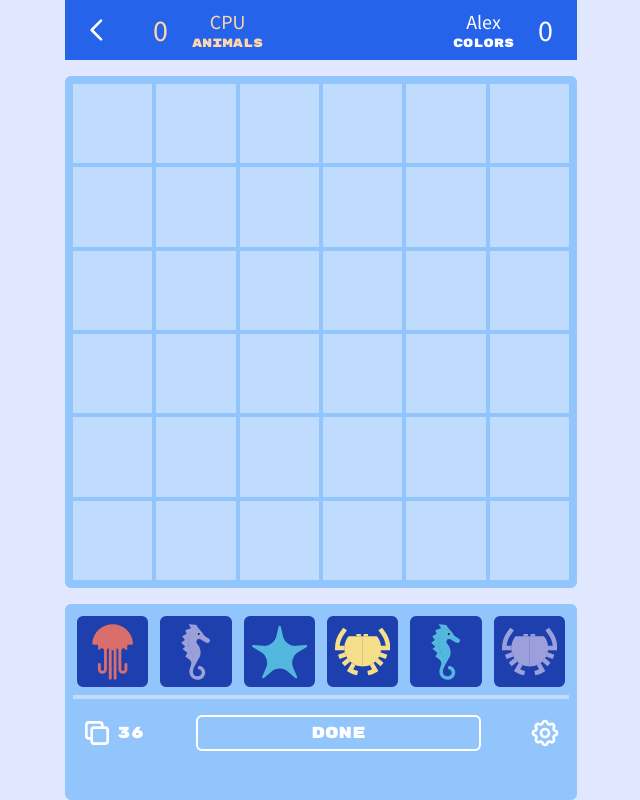
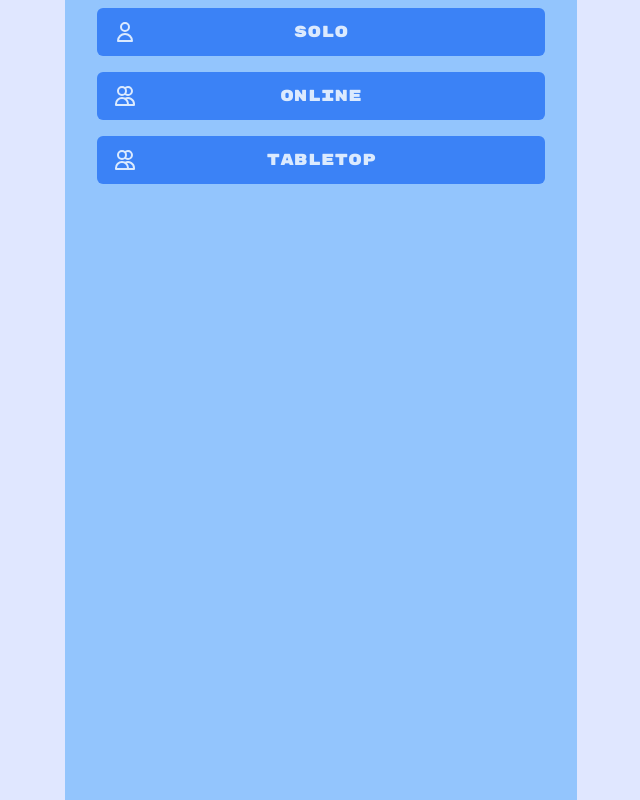
Before and after one commit to aventide/get-schooled, a React (Create React App) app: page / in a window 1280 px wide. Shown: the whole page, without its empty margins (319-959 px from the left). Built offline with nearby package versions, Linux system fonts and the light colour scheme.

Commit message:
WIP - Main Menu

```diff
--- a/src/App.js
+++ b/src/App.js
@@ -1,5 +1,58 @@
+import { useState } from 'react';
 import GameBoard from "./containers/GameBoard";
 
-export default function App(){
-    return <GameBoard />
+const NONE_SELECTED = 'none_selected';
+const MAIN_MENU = 'main_menu';
+const SOLO = 'solo';
+const ONLINE = 'online';
+const TABLETOP = 'tabletop';
+
+const availableGameModes = [SOLO, ONLINE, TABLETOP];
+
+export default function App() {
+
+    const [gameMode, setGameMode] = useState(NONE_SELECTED);
+    const [gameScreen, setGameScreen] = useState(MAIN_MENU);
+
+    return (
+        <div className="h-screen w-screen bg-indigo-100 flex flex-col items-center">
+            {gameScreen === MAIN_MENU && <MainMenu modes={availableGameModes} onSelectMode={(mode) => setGameMode(mode)} /> }
+            {gameScreen === TABLETOP && <GameBoard /> }
+        </div>
+    )
 }
+
+function MenuButton({
+    icon,
+    text
+}) {
+    return <div className="bg-blue-500 h-4 mx-8 my-2 py-6 font-fancy text-blue-100 rounded-md flex items-center relative cursor-pointer hover:opacity-75">
+        <div className="absolute left-4">
+           {icon}
+        </div>
+        <div className="flex flex-1 justify-center">
+            <button className="flex">
+                <span className="px-3">{text}</span>
+            </button>
+        </div>
+    </div>
+}
+
+const singlePlayerIcon = <svg xmlns="http://www.w3.org/2000/svg" className="h-6 w-6" fill="none" viewBox="0 0 24 24" stroke="currentColor" strokeWidth={2}>
+<path strokeLinecap="round" strokeLinejoin="round" d="M16 7a4 4 0 11-8 0 4 4 0 018 0zM12 14a7 7 0 00-7 7h14a7 7 0 00-7-7z" />
+</svg>;
+
+const multiPlayerIcon = <svg xmlns="http://www.w3.org/2000/svg" className="h-6 w-6" fill="none" viewBox="0 0 24 24" stroke="currentColor" strokeWidth={2}>
+<path strokeLinecap="round" strokeLinejoin="round" d="M12 4.354a4 4 0 110 5.292M15 21H3v-1a6 6 0 0112 0v1zm0 0h6v-1a6 6 0 00-9-5.197M13 7a4 4 0 11-8 0 4 4 0 018 0z" />
+</svg>;
+
+function MainMenu() {
+    return (
+        <div className={`w-full h-screen ${false ? "md:w-4/5" : "md:w-3/5 lg:w-2/5"} bg-blue-300 flex flex-col`} >
+            <MenuButton text="solo" icon={singlePlayerIcon} />
+            <MenuButton text="online" icon={multiPlayerIcon} />
+            <MenuButton text="tabletop" icon={multiPlayerIcon} />
+        </div>
+
+    )
+}
--- a/src/containers/GameBoard.js
+++ b/src/containers/GameBoard.js
@@ -169,8 +169,7 @@ function GameBoard() {
   const { isTableTopMode } = boardSettings;
 
   return (
-    <div className="h-screen bg-indigo-100 w-full flex items-center flex-col">
-
+    <>
       <BoardHeader isTableTopMode={isTableTopMode} scores={scores} turnFor={turnFor}/>
 
       <div className={`mt-4 w-full ${isTableTopMode ? "md:w-4/5" : "md:w-3/5 lg:w-2/5"} border-8 border-blue-300 rounded-md bg-blue-300 grid grid-cols-6 grid-rows-6 cursor-pointer ${isTableTopMode ? "gap-2" : "gap-1"}`}>
@@ -222,7 +221,7 @@ function GameBoard() {
           <circle cx="50" cy="50" r="50" />
         </svg>
       </div> */}
-    </div>
+    </>
   );
 }
 
```
